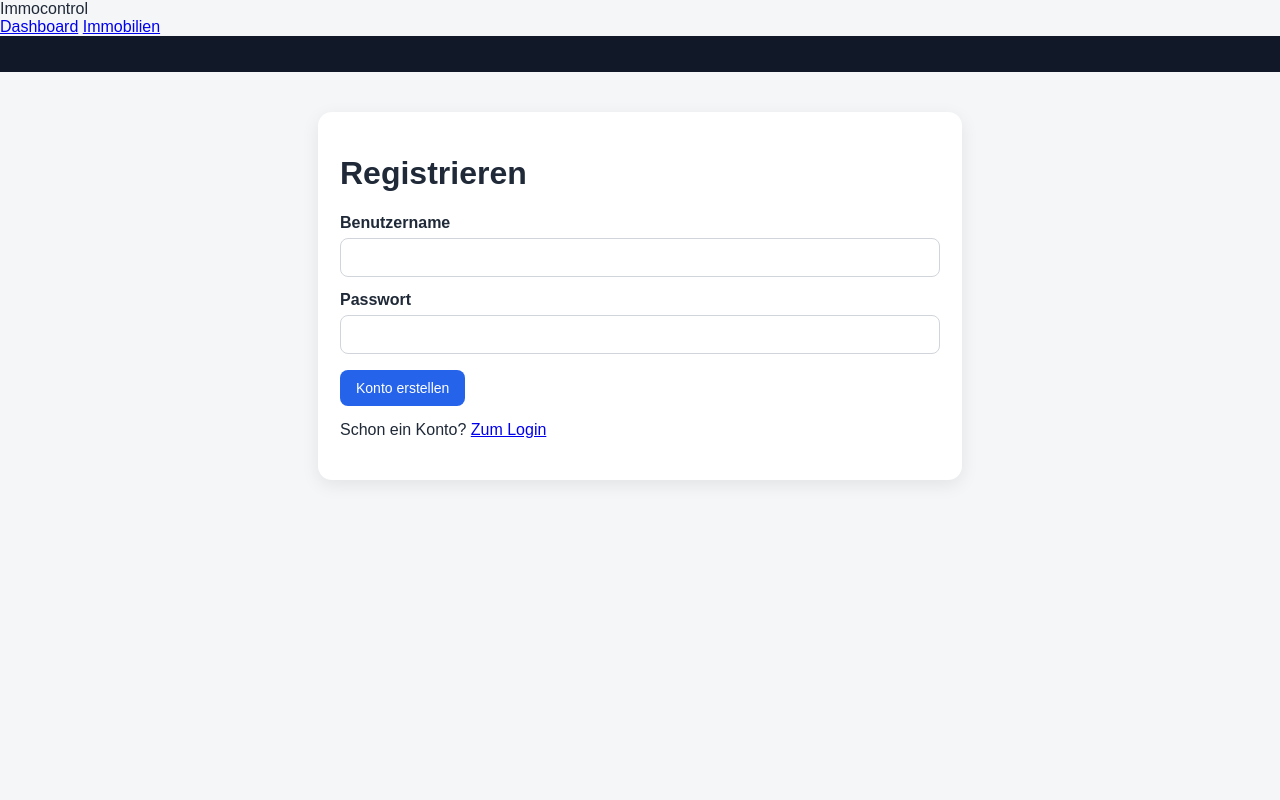
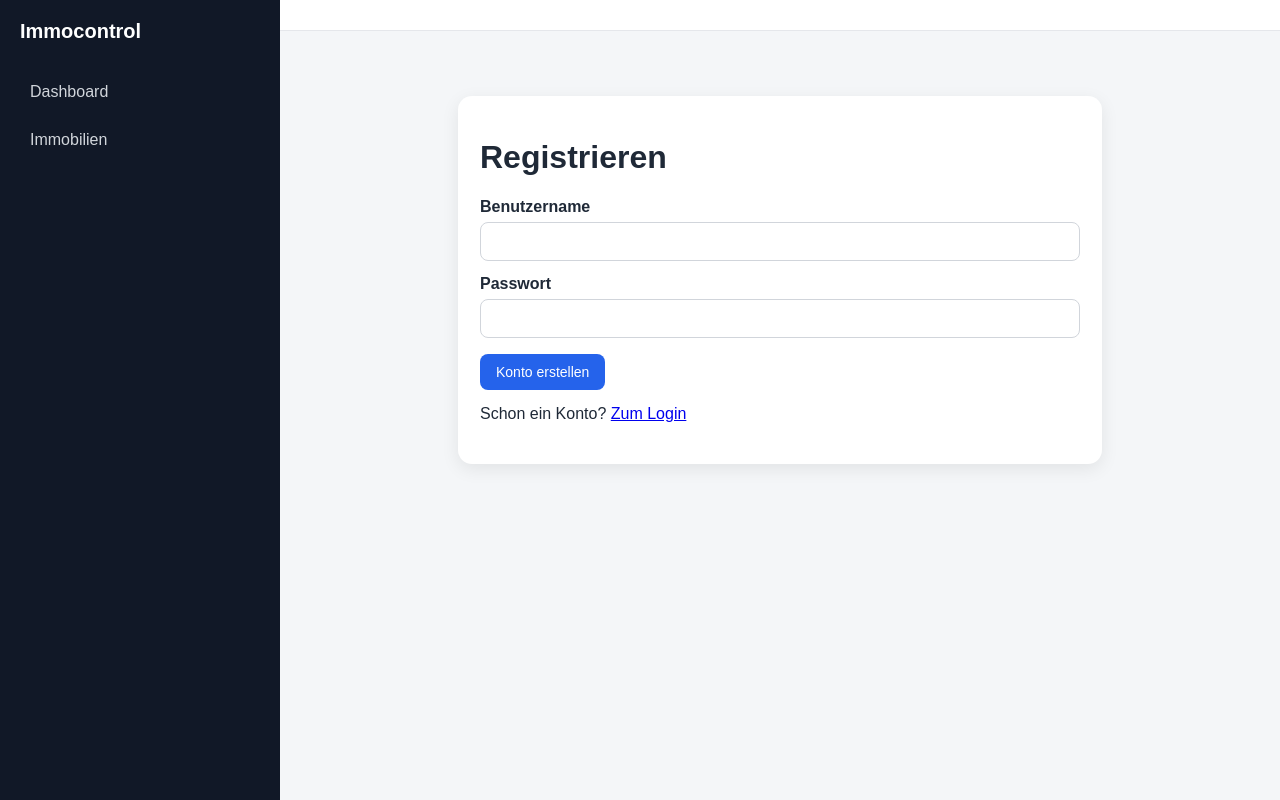
Before and after one commit to usyunus6128-cloud/immoflow, a FastAPI app: page /register in a window 1280 px wide. Run offline with FastAPI, Linux system fonts and the light colour scheme.

Commit message:
Refactor CSS for layout and styling improvements

```diff
--- a/app/static/style.css
+++ b/app/static/style.css
@@ -1,3 +1,4 @@
+/* Reset & Base */
 body {
     margin: 0;
     font-family: Arial, sans-serif;
@@ -5,44 +6,93 @@ body {
     color: #1f2937;
 }
 
+/* Layout */
+.app-layout {
+    display: flex;
+    height: 100vh;
+}
+
+/* Sidebar */
+.sidebar {
+    width: 240px;
+    background: #111827;
+    color: white;
+    padding: 20px;
+    display: flex;
+    flex-direction: column;
+}
+
+.sidebar-logo {
+    font-size: 20px;
+    font-weight: bold;
+    margin-bottom: 30px;
+}
+
+.sidebar-nav {
+    display: flex;
+    flex-direction: column;
+    gap: 10px;
+}
+
+.nav-item {
+    color: #d1d5db;
+    text-decoration: none;
+    padding: 10px;
+    border-radius: 6px;
+}
+
+.nav-item:hover {
+    background: #1f2937;
+    color: white;
+}
+
+/* Main Area */
+.main-area {
+    flex: 1;
+    display: flex;
+    flex-direction: column;
+}
+
+/* Topbar */
+.topbar {
+    background: white;
+    padding: 15px 25px;
+    border-bottom: 1px solid #e5e7eb;
+}
+
+.topbar-inner {
+    display: flex;
+    align-items: center;
+    justify-content: space-between;
+    width: 100%;
+}
+
+.topbar-actions {
+    display: flex;
+    align-items: center;
+    gap: 10px;
+}
+
+.user-badge {
+    color: #111827;
+    font-size: 14px;
+    font-weight: 600;
+}
+
+/* Content */
+.content {
+    padding: 25px;
+    overflow-y: auto;
+}
+
+/* Container (optional noch genutzt) */
 .container {
     width: 90%;
     max-width: 1100px;
     margin: 0 auto;
 }
 
-.topbar {
-    background: #111827;
-    padding: 18px 0;
-    margin-bottom: 30px;
-}
-
-.topbar-inner {
-    display: flex;
-    align-items: center;
-    justify-content: space-between;
-    gap: 12px;
-}
-
-.topbar-actions {
-    display: flex;
-    align-items: center;
-    gap: 10px;
-    flex-wrap: wrap;
-}
-
-.user-badge {
-    color: white;
-    font-size: 14px;
-}
-
-.logo {
-    color: #ffffff;
-    text-decoration: none;
-    font-size: 24px;
-    font-weight: 700;
-}
-
+/* Header */
 .page-header {
     display: flex;
     justify-content: space-between;
@@ -51,6 +101,7 @@ body {
     margin-bottom: 25px;
 }
 
+/* Grid */
 .grid {
     display: grid;
     grid-template-columns: repeat(auto-fit, minmax(260px, 1fr));
@@ -63,6 +114,7 @@ body {
     gap: 20px;
 }
 
+/* Cards */
 .card {
     background: #ffffff;
     border-radius: 14px;
@@ -78,6 +130,7 @@ body {
     margin: 40px auto;
 }
 
+/* Forms */
 label {
     display: block;
     margin-top: 14px;
@@ -94,13 +147,13 @@ textarea {
     border-radius: 8px;
     box-sizing: border-box;
     background: #fff;
-    font-family: Arial, sans-serif;
 }
 
 textarea {
     resize: vertical;
 }
 
+/* Buttons */
 .button {
     display: inline-block;
     margin-top: 16px;
@@ -132,6 +185,7 @@ textarea {
     font-size: 13px;
 }
 
+/* Lists */
 .list {
     list-style: none;
     padding: 0;
@@ -155,10 +209,10 @@ textarea {
 .action-group {
     display: flex;
     gap: 8px;
-    align-items: center;
     flex-wrap: wrap;
 }
 
+/* Search */
 .search-card {
     margin-bottom: 20px;
 }
@@ -173,6 +227,7 @@ textarea {
     flex: 1;
 }
 
+/* Spacing */
 .top-space {
     margin-top: 20px;
 }
@@ -181,6 +236,7 @@ textarea {
     margin-top: 12px;
 }
 
+/* Priority */
 .priority-box.red {
     background: #fee2e2;
     border-left: 6px solid #dc2626;
@@ -193,27 +249,32 @@ textarea {
     padding-left: 14px;
 }
 
+/* Done */
 .done-block {
     margin-top: 20px;
     padding-top: 10px;
     border-top: 1px solid #e5e7eb;
 }
 
+/* Errors */
 .error-text {
     color: #dc2626;
     font-weight: 600;
 }
 
+/* Divider */
 hr {
     border: none;
     border-top: 1px solid #e5e7eb;
     margin: 24px 0;
 }
 
+/* Text */
 p {
     line-height: 1.5;
 }
 
+/* Responsive */
 @media (max-width: 900px) {
     .detail-grid {
         grid-template-columns: 1fr;
@@ -229,8 +290,11 @@ p {
         align-items: stretch;
     }
 
-    .topbar-inner {
+    .app-layout {
         flex-direction: column;
-        align-items: flex-start;
+    }
+
+    .sidebar {
+        width: 100%;
     }
 }
```
